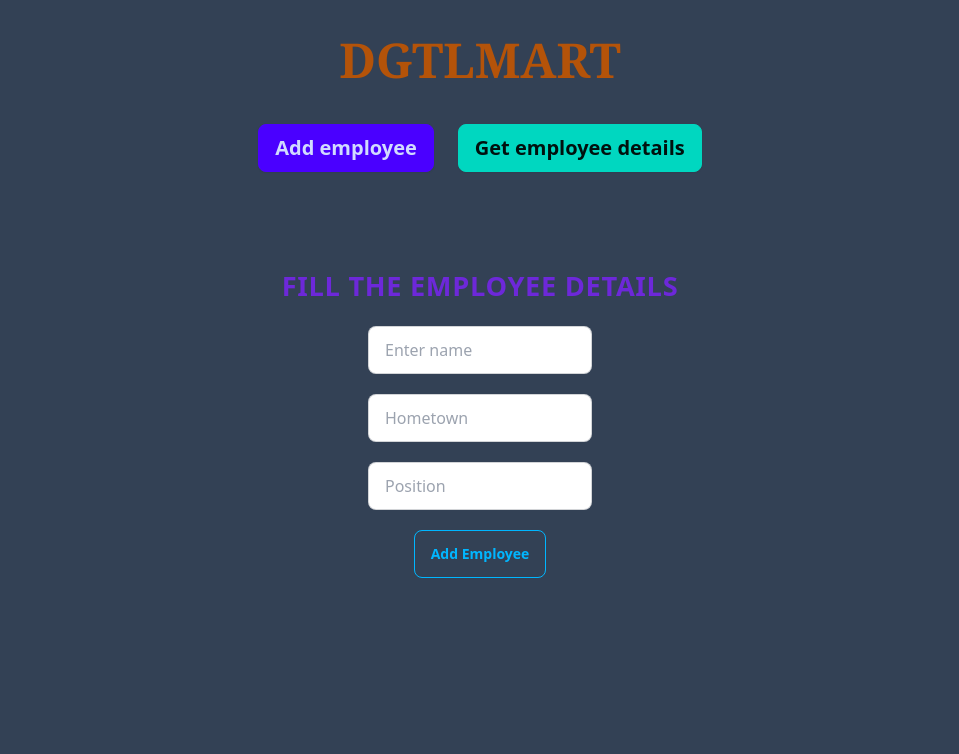
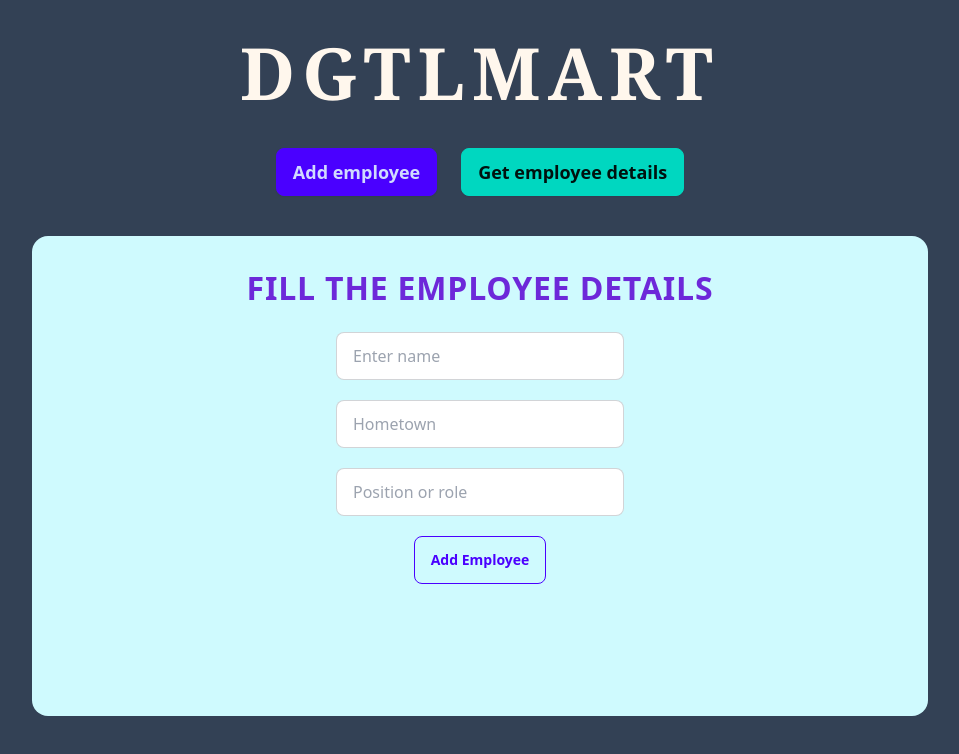
Before and after one commit to vidhyasagargslv/DGTL-frontend, a React (Vite) app: page / in a window 1280 px wide. Both pictures are taken after a click on the element "Add employee". Shown: the top 754 px of the page, without its empty margins (160-1119 px from the left). Built offline with nearby package versions, Linux system fonts and the light colour scheme.

Commit message:
chore: updated ui

```diff
--- a/src/components/Addemplyee.jsx
+++ b/src/components/Addemplyee.jsx
@@ -36,18 +36,18 @@ export default function AddEmployee() {
 
 
     return (
-      <div className="flex flex-col justify-center items-center -mt-10 ">
-        <h2 className="text-[1.7rem] text-center mb-5 font-bold uppercase text-violet-700 tracking-wide">
+      <div className="flex flex-col justify-start items-center mt-7 ">
+        <h2 className="text-[2rem] text-center mb-5 font-bold uppercase text-violet-700 tracking-wide">
           Fill the employee details
         </h2>
         <form
           onSubmit={handleSubmit}
           className="flex flex-col justify-center items-center gap-5"
         >
-          <label className="input w-56 input-bordered flex items-center gap-2">
+          <label className="input w-72 input-bordered flex items-center gap-2">
             <input
               type="text"
-              className="w-14 grow"
+              className="grow"
               placeholder="Enter name"
               name="name"
               value={newEmployee.name}
@@ -55,7 +55,7 @@ export default function AddEmployee() {
               required
             />
           </label>
-          <label className="input w-56 input-bordered flex items-center gap-2">
+          <label className="input w-72 input-bordered flex items-center gap-2">
             <input
               type="text"
               className=" grow"
@@ -66,11 +66,11 @@ export default function AddEmployee() {
               required
             />
           </label>
-          <label className="input w-56 input-bordered flex items-center gap-2">
+          <label className="input w-72 input-bordered flex items-center gap-2">
             <input
               type="text"
               className=" grow"
-              placeholder="Position"
+              placeholder="Position or role"
               name="position"
               value={newEmployee.position}
               onChange={handleChange}
@@ -79,7 +79,7 @@ export default function AddEmployee() {
           </label>
           <button
             type="submit"
-            className="btn btn-info btn-outline hover:btn-info"
+            className="btn btn-primary btn-outline hover:btn-primary"
 
           >
             Add Employee
--- a/src/components/Getdetails.jsx
+++ b/src/components/Getdetails.jsx
@@ -41,8 +41,8 @@ export default function Getdetails() {
   }, []);
 
   return (
-    <div className="flex flex-col items-center justify-start gap-7 mt-7">
-      <h2 className="text-[1.7rem] text-violet-600 text-center font-bold uppercase tracking-wide">
+    <div className="flex flex-col items-center justify-start gap-7 mt-6">
+      <h2 className="text-[2rem] text-violet-600 text-center font-bold uppercase tracking-wider">
         Search Employees
       </h2>
       <label className="input input-bordered flex items-center gap-2">
@@ -57,7 +57,7 @@ export default function Getdetails() {
         <kbd className="kbd kbd-sm">⌘</kbd>
         <kbd className="kbd kbd-sm">K</kbd>
       </label>
-      <div className="cta flex flex-row gap-5">
+      <div className="cta flex  flex-row-reverse gap-5">
       <button
         onClick={handleSearch}
         className="btn btn-primary btn-outline w-36"
@@ -65,7 +65,7 @@ export default function Getdetails() {
         Search
       </button>
 
-      <button className='btn btn-error btn-outline w-24 hover:btn-error'
+      <button className='btn btn-error btn-outline w-28 hover:btn-error'
       onClick={handleclearsearch}>
         clear search
       </button>
--- a/src/components/Homepage.jsx
+++ b/src/components/Homepage.jsx
@@ -20,24 +20,24 @@ export default function Main() {
 
   return (
     <div className="bg-slate-700 w-full h-screen flex flex-col items-center gap-10">
-      <div className="heading text-5xl font-semibold text-center font-serif text-amber-700 pt-9">
+      <div className="heading text-7xl font-semibold tracking-widest  text-center font-serif text-orange-50 pt-9">
         DGTLMART
       </div>
       <div className="options flex flex-wrap gap-6 justify-center items-center ">
         <div
-          className="addemployee btn  btn-primary text-center text-xl cursor-pointer"
+          className="addemployee btn  btn-primary text-center text-lg cursor-pointer"
           onClick={handleClickAddEmployee}
         >
           Add employee
         </div>
         <div
-          className="search btn  btn-accent text-center text-xl text-pretty cursor-pointer"
+          className="search btn  btn-accent text-center text-lg text-pretty cursor-pointer"
           onClick={handleClickGetDetails}
         >
           Get employee details
         </div>
       </div>
-    <div className='w-[70%] h-[30rem] flex justify-center'>
+    <div className='w-[70%] h-[30rem] flex justify-center bg-cyan-100 rounded-2xl'>
       {showAddEmployee && <AddEmployee />}
       {showGetDetails && <GetDetails />}
       </div>
```
